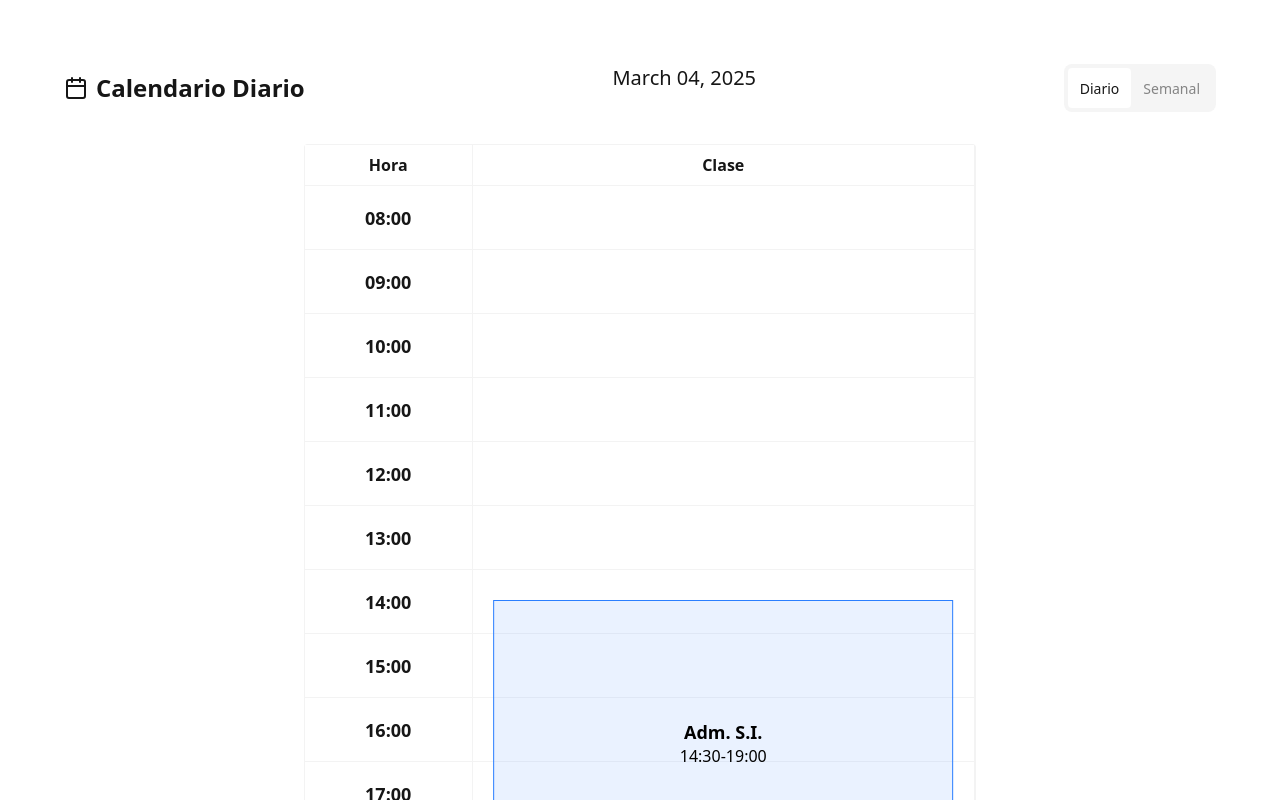
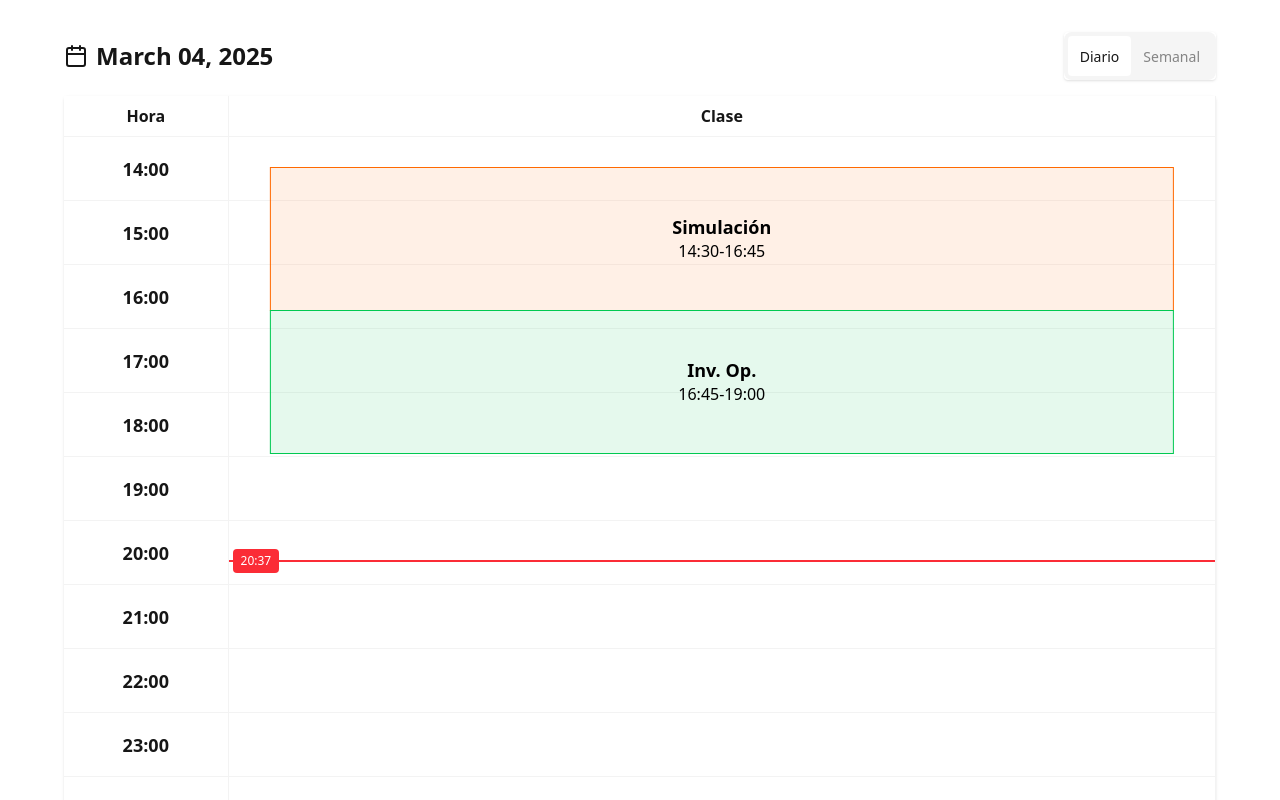
Before and after one commit to jpbiondo/horarios-cursado-ui, a React (Vite) app: page / in a window 1280 px wide. Both pictures are taken after a click on the radio button "Diario". Shown: the top 800 px of the page. Built offline with nearby package versions, Linux system fonts and the light colour scheme.

Commit message:
refactor: schedule components

```diff
--- a/src/components/DailySchedule.tsx
+++ b/src/components/DailySchedule.tsx
@@ -4,10 +4,10 @@ import { calendarEvents } from "../data/calendarEvents";
 import { getDurationInMinutes, getHours, parseTime } from "../lib/utils";
 import { format } from "date-fns";
 
-const todayIndex = new Date().getDay();
+const todayIndex = new Date().getDay() - 1;
 
 export default function DailySchedule() {
-  const hours: string[] = getHours({ startHour: 8 });
+  const hours: string[] = getHours({ startHour: 14 });
 
   const [currentTime, setCurrentTime] = useState(format(new Date(), "HH:mm"));
 
@@ -20,13 +20,13 @@ export default function DailySchedule() {
   }, []);
 
   return (
-    <div className="rounded-box border border-base-content/5 bg-base-100 max-w-2xl mx-auto">
-      <div className="grid grid-cols-4">
+    <div className="card bg-base-100 shadow-sm">
+      <div className="grid grid-cols-7">
         {/* Table Header */}
         <div className="border-r border-b border-base-content/5 p-2 text-center font-bold bg-base-100">
           Hora
         </div>
-        <div className=" col-span-3 border-r border-b border-base-content/5 p-2 text-center font-bold bg-base-100">
+        <div className="col-span-6 border-r border-b border-base-content/5 p-2 text-center font-bold bg-base-100">
           Clase
         </div>
 
@@ -39,7 +39,7 @@ export default function DailySchedule() {
             </div>
             <div
               key={hour}
-              className={`relative col-span-3 border-r border-b border-base-content/5 h-16`}
+              className={`relative col-span-6 border-r border-b border-base-content/5 h-16`}
             >
               {calendarEvents
                 .filter(
--- a/src/components/Schedule.tsx
+++ b/src/components/Schedule.tsx
@@ -1,49 +1,18 @@
-import { Calendar } from "lucide-react";
 import { useState } from "react";
 import WeeklySchedule from "./WeeklySchedule";
-import { format } from "date-fns";
 import DailySchedule from "./DailySchedule";
+import ScheduleHeader from "./ScheduleHeader";
 
 export default function Schedule() {
   const [scheduleView, toggleView] = useState<"weekly" | "daily">("weekly");
 
   return (
-    <section className="mt-8 px-8 w-full max-w-7xl">
-      <div className="px-8 max-w-7xl mx-auto card bg-base-100 py-8">
-        <div className="flex flex-row justify-between mb-8">
-          <div className="flex flex-row gap-2 items-center justify-center">
-            <Calendar />
-            <h2 className="text-2xl font-semibold text-center">
-              Calendario {scheduleView === "weekly" ? "Semanal" : "Diario"}
-            </h2>
-          </div>
-
-          <div>
-            <span className="text-xl">
-              {format(new Date(), "MMMM dd, yyyy")}
-            </span>
-          </div>
-          {/* name of each tab group should be unique */}
-          <div className=" max-w-md font-medium">
-            <div className="tabs tabs-box">
-              <input
-                type="radio"
-                name="scheduler_type_tabs"
-                className="tab flex-1"
-                aria-label="Diario"
-                onClick={() => toggleView("daily")}
-              />
-              <input
-                type="radio"
-                name="scheduler_type_tabs"
-                className="tab flex-1"
-                aria-label="Semanal"
-                onClick={() => toggleView("weekly")}
-                defaultChecked
-              />
-            </div>
-          </div>
-        </div>
+    <section className="mt-4 px-8 w-full max-w-7xl">
+      <div className="px-8 max-w-7xl mx-auto py-4">
+        <ScheduleHeader
+          scheduleView={scheduleView}
+          toggleView={(view) => toggleView(view as "weekly" | "daily")}
+        />
         <div>
           {scheduleView === "weekly" ? <WeeklySchedule /> : <DailySchedule />}
         </div>
--- /dev/null
+++ b/src/components/ScheduleHeader.tsx
@@ -0,0 +1,40 @@
+import { Calendar } from "lucide-react";
+import { format } from "date-fns";
+
+interface DailyScheduleProps {
+  scheduleView: string;
+  toggleView: (view: string) => void;
+}
+export default function ScheduleHeader({ toggleView }: DailyScheduleProps) {
+  return (
+    <div className="flex flex-row justify-between mb-4">
+      <div className="flex flex-row gap-2 items-center justify-center">
+        <Calendar />
+        <span className="text-2xl font-semibold text-center">
+          {format(new Date(), "MMMM dd, yyyy")}
+        </span>
+      </div>
+
+      {/* name of each tab group should be unique */}
+      <div className=" max-w-md font-medium shadow-sm rounded-sm">
+        <div className="tabs tabs-box">
+          <input
+            type="radio"
+            name="scheduler_type_tabs"
+            className="tab flex-1"
+            aria-label="Diario"
+            onClick={() => toggleView("daily")}
+          />
+          <input
+            type="radio"
+            name="scheduler_type_tabs"
+            className="tab flex-1"
+            aria-label="Semanal"
+            onClick={() => toggleView("weekly")}
+            defaultChecked
+          />
+        </div>
+      </div>
+    </div>
+  );
+}
--- a/src/components/WeeklySchedule.tsx
+++ b/src/components/WeeklySchedule.tsx
@@ -4,9 +4,9 @@ import { WEEKDAYS } from "../constants";
 import { calendarEvents } from "../data/calendarEvents";
 import { getDurationInMinutes, getHours, parseTime } from "../lib/utils";
 
-const hours = getHours({ startHour: 8 });
+const hours = getHours({ startHour: 14 });
 
-const todayIndex = new Date().getDay();
+const todayIndex = new Date().getDay() - 1;
 
 const WeeklySchedule = () => {
   const [currentTime, setCurrentTime] = useState(format(new Date(), "HH:mm"));
@@ -20,7 +20,7 @@ const WeeklySchedule = () => {
   }, []);
 
   return (
-    <div className=" rounded-box border border-base-content/5 bg-base-100">
+    <div className="card bg-base-100 shadow-sm">
       <div className="grid grid-cols-7">
         {/* Table Header */}
         <div className="border-r border-b border-base-content/5 p-2 text-center font-bold bg-base-100">
--- /dev/null
+++ b/src/hooks/useToggleState.ts
@@ -0,0 +1,10 @@
+import { useCallback, useState } from "react";
+
+export const useToggleState = (initialFlagValue: boolean = false) => {
+  const [flagValue, setFlagValue] = useState<boolean>(initialFlagValue);
+
+  const toggle = useCallback(() => {
+    setFlagValue((prev) => !prev);
+  }, [setFlagValue]);
+  return [flagValue, toggle] as const;
+};
```
